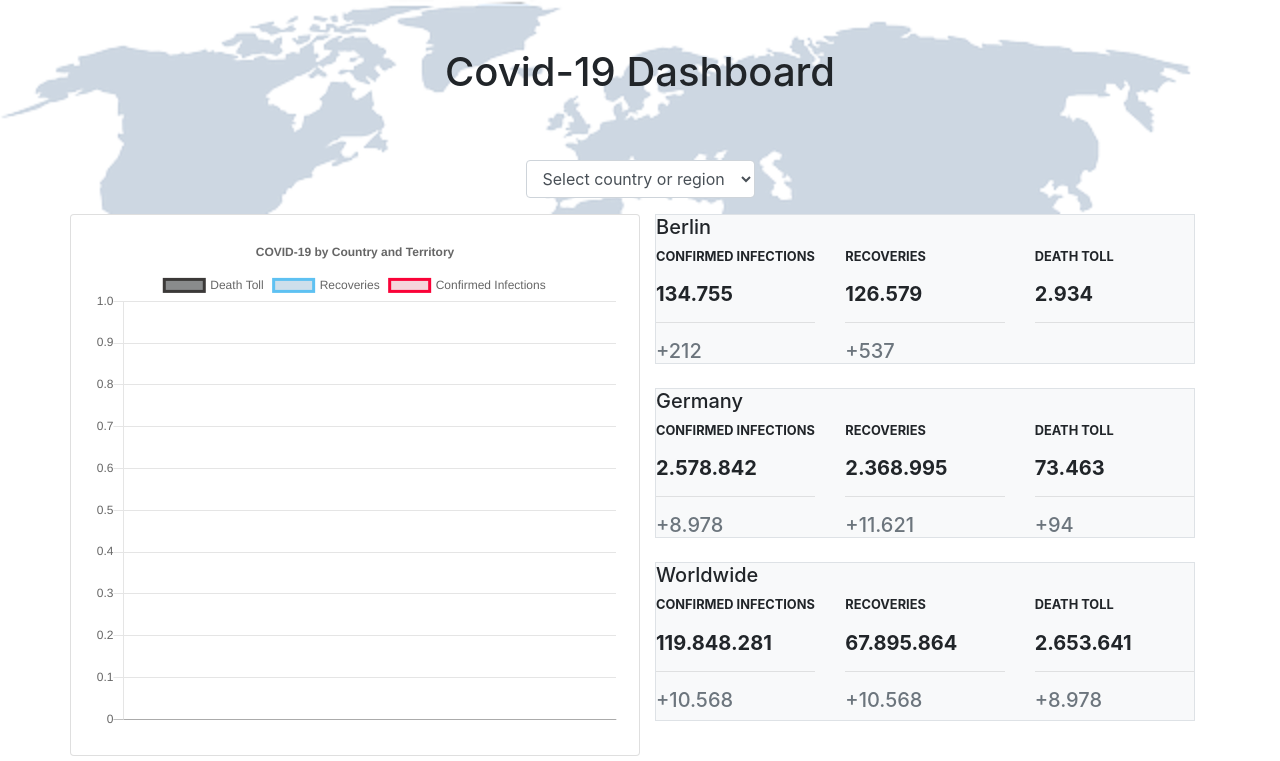
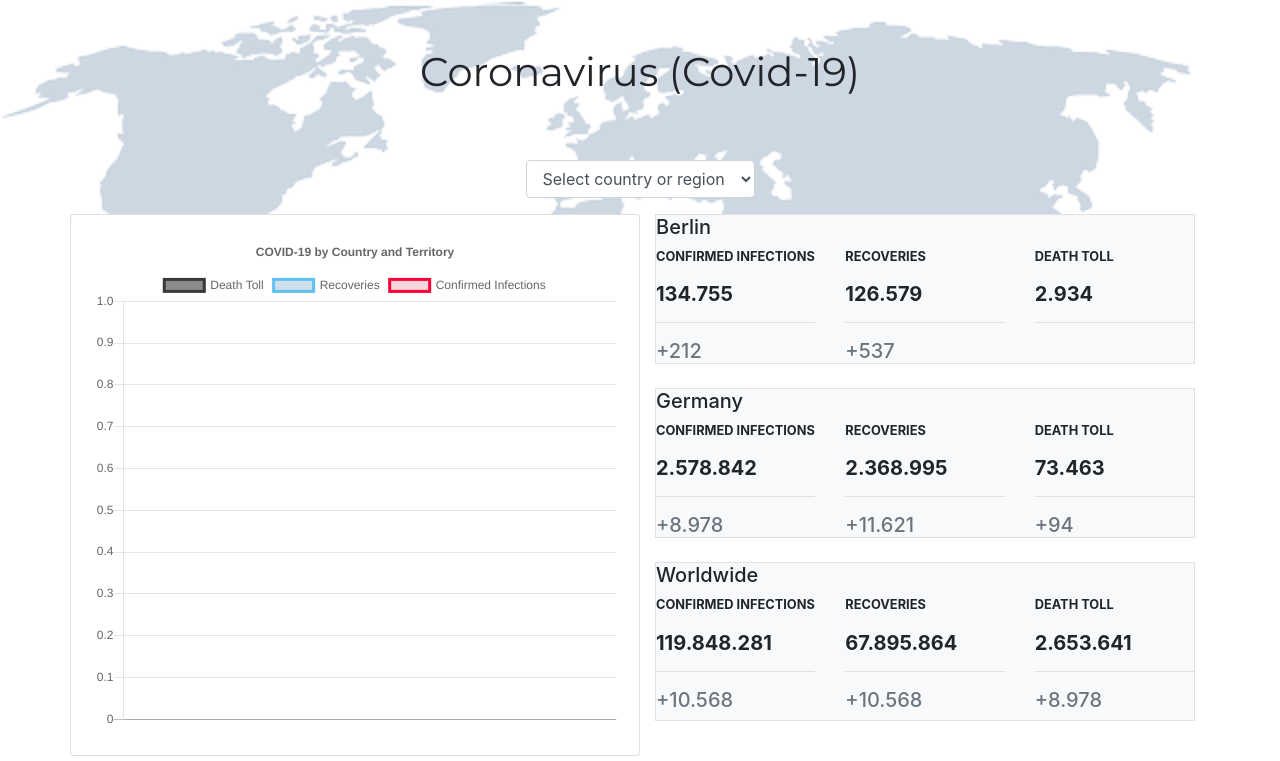
Before and after one commit to victoria2266/Covid19-Dashboard, a plain HTML site: page index.html in a window 1280 px wide. Shown: the top 761 px of the page. Drawn offline with nearby package versions, Linux system fonts and the light colour scheme; no server answers.

Commit message:
change font-style

```diff
--- a/index.html
+++ b/index.html
@@ -6,6 +6,11 @@
     <link href="https://unpkg.com/bootstrap@4.4.1/dist/css/bootstrap.min.css" rel="stylesheet">
     <link href="https://use.fontawesome.com/releases/v5.12.1/css/all.css" rel="stylesheet">
     <link href="https://cdn.jsdelivr.net/npm/chart.js@2.9.3/dist/Chart.min.css" rel="stylesheet">
+    <link rel="preconnect" href="https://fonts.gstatic.com">
+    <link rel="preconnect" href="https://fonts.gstatic.com">
+    <link rel="preconnect" href="https://fonts.gstatic.com">
+    <link href="https://fonts.googleapis.com/css2?family=Montserrat:wght@100;300;400&display=swap" rel="stylesheet">
+
 <style>
   .bg-image {
           background: url(img/world-map.png);
@@ -15,12 +20,15 @@
           width: auto;
           height: 150px;
         }
+  .text-covid {
+          font-family: 'Montserrat', sans-serif;
+  }
 </style>
 </head>
 <body>
 <!--Selector-->
 <div class="bg-image">
-    <div class="text-center p-5"><h1>Covid-19 Dashboard</h1></div>
+    <div class="text-center p-5 text-covid"><h1>Coronavirus (Covid-19)</h1></div>
         <div class="container">
             <div class="row">
                 <div class="form-group mx-auto mt-2">
@@ -188,7 +196,7 @@
 <div class="container mt-5">
 
     <div class="row">
-      <div class="col-md-12 bg-light text-center p-2 border">
+      <div class="col-md-12 bg-light text-center mt-5 border">
         <h3>Top news</h3>
       </div>
     </div>
```
